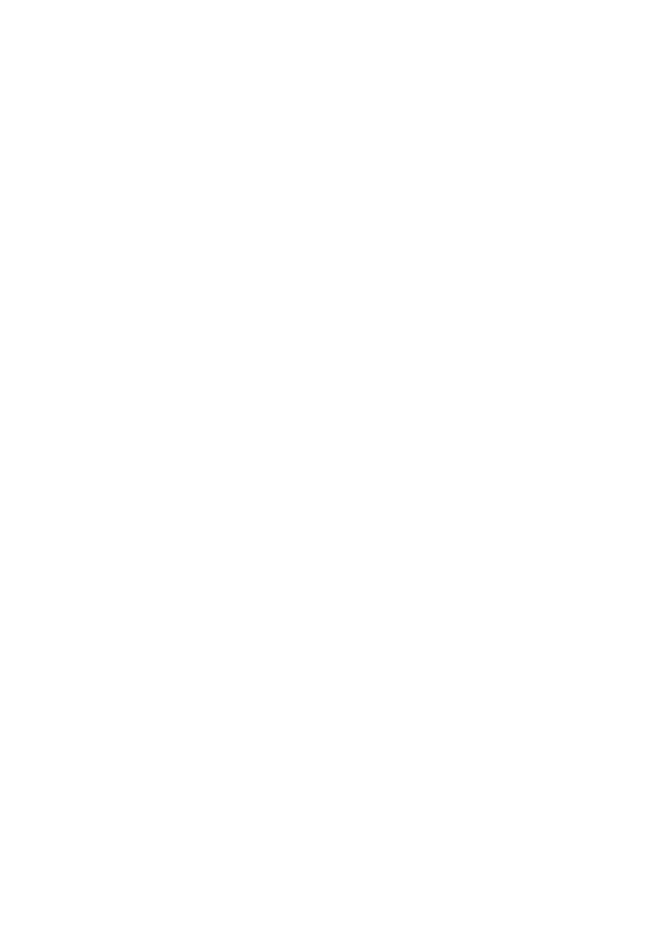
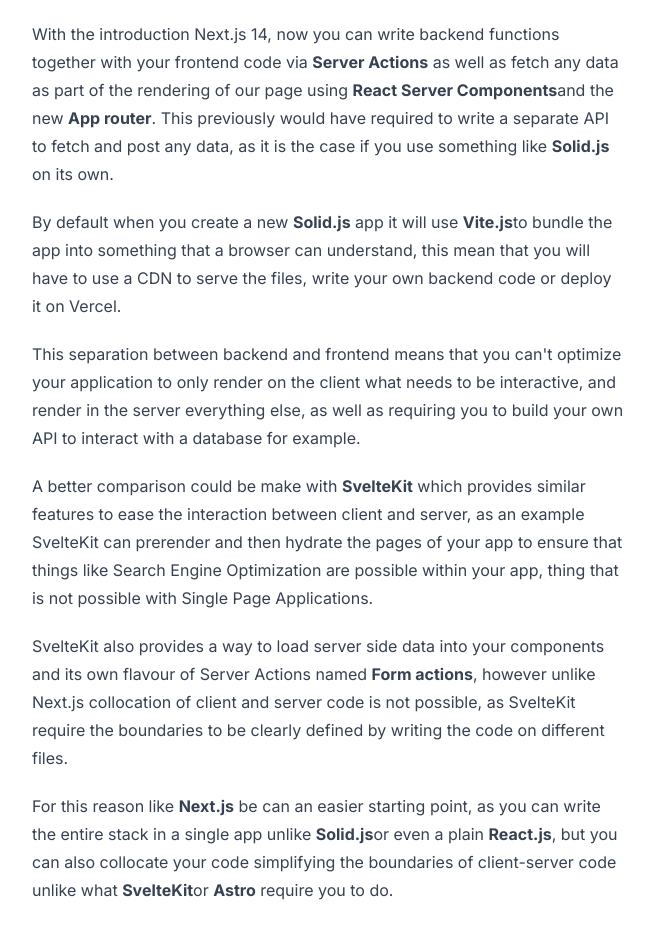
Before and after one commit to AlZeck/vercel-take-home-test, a Next.js app: page /question-3 in a window 1280 px wide. Shown: the part 460-1398 px from the top of the page, without its empty margins (312-965 px from the left). Before the commit the page ends 800 px from the top, so only its background shows below. Built offline with nearby package versions, Linux system fonts and the light colour scheme.

Commit message:
feat: question 3

```diff
--- a/src/app/question-3/page.tsx
+++ b/src/app/question-3/page.tsx
@@ -9,7 +9,57 @@
         to compare with a framework of your choice.
       </h3>
 
-      <p></p>
+      <p>
+        <b>Next.js</b> unlike the traditional frontend frameworks, expands its
+        capabilities towards the backend, allowing developers to build full
+        stack applications with a single backend.
+      </p>
+      <p>
+        With the introduction Next.js 14, now you can write backend functions
+        together with your frontend code via <b>Server Actions</b> as well as
+        fetch any data as part of the rendering of our page using{" "}
+        <b>React Server Components</b>
+        and the new <b>App router</b>. This previously would have required to
+        write a separate API to fetch and post any data, as it is the case if
+        you use something like <b>Solid.js</b> on its own.
+      </p>
+      <p>
+        By default when you create a new <b>Solid.js</b> app it will use{" "}
+        <b>Vite.js</b>
+        to bundle the app into something that a browser can understand, this
+        mean that you will have to use a CDN to serve the files, write your own
+        backend code or deploy it on Vercel.
+      </p>
+      <p>
+        This separation between backend and frontend means that you can't
+        optimize your application to only render on the client what needs to be
+        interactive, and render in the server everything else, as well as
+        requiring you to build your own API to interact with a database for
+        example.
+      </p>
+      <p>
+        A better comparison could be make with <b>SvelteKit</b> which provides
+        similar features to ease the interaction between client and server, as
+        an example SvelteKit can prerender and then hydrate the pages of your
+        app to ensure that things like Search Engine Optimization are possible
+        within your app, thing that is not possible with Single Page
+        Applications.
+      </p>
+      <p>
+        SvelteKit also provides a way to load server side data into your
+        components and its own flavour of Server Actions named{" "}
+        <b>Form actions</b>, however unlike Next.js collocation of client and
+        server code is not possible, as SvelteKit require the boundaries to be
+        clearly defined by writing the code on different files.
+      </p>
+      <p>
+        For this reason like <b>Next.js</b> be can an easier starting point, as
+        you can write the entire stack in a single app unlike <b>Solid.js</b>
+        or even a plain <b>React.js</b>, but you can also collocate your code
+        simplifying the boundaries of client-server code unlike what{" "}
+        <b>SvelteKit</b>
+        or <b>Astro</b> require you to do.
+      </p>
     </>
   );
 }
```
